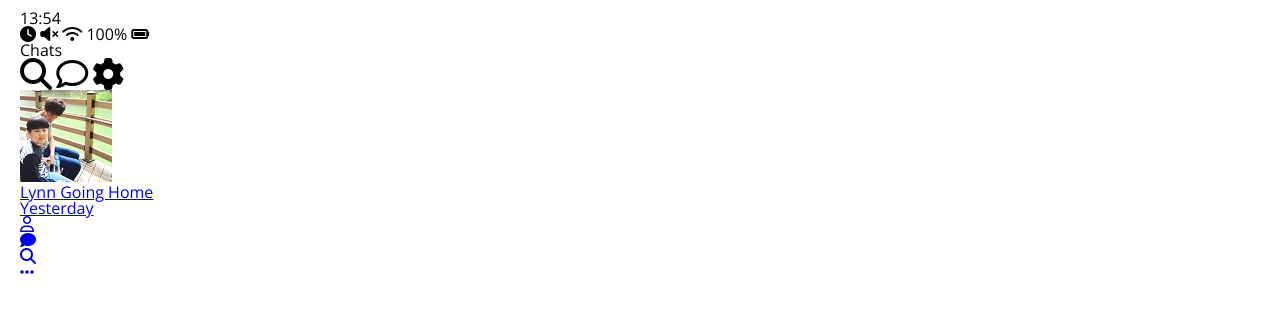
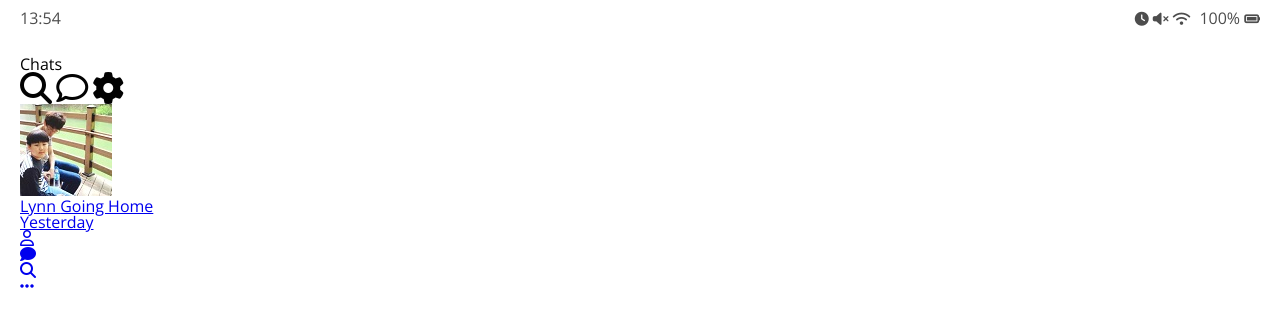
Before and after one commit to seungin/kokoatalk, a plain HTML site: page index.html in a window 1280 px wide. Drawn offline with nearby package versions, Linux system fonts and the light colour scheme.

Commit message:
decorate the status bar

```diff
--- /dev/null
+++ b/css/status-bar.css
@@ -0,0 +1,14 @@
+.status-bar {
+  display: flex;
+  justify-content: space-between;
+  margin-bottom: 30px;
+  opacity: 0.7;
+}
+
+.status-bar i {
+  font-size: 14px;
+}
+
+.status-bar .status-bar__battery-level {
+  margin-left: 5px;
+}
--- a/css/styles.css
+++ b/css/styles.css
@@ -1,6 +1,7 @@
 @import url("https://fonts.googleapis.com/css?family=Open+Sans:400,700&display=swap");
 
 @import "reset.css";
+@import "status-bar.css";
 
 body {
   background-color: white;
```
Also changed, not shown: 1 other file.
